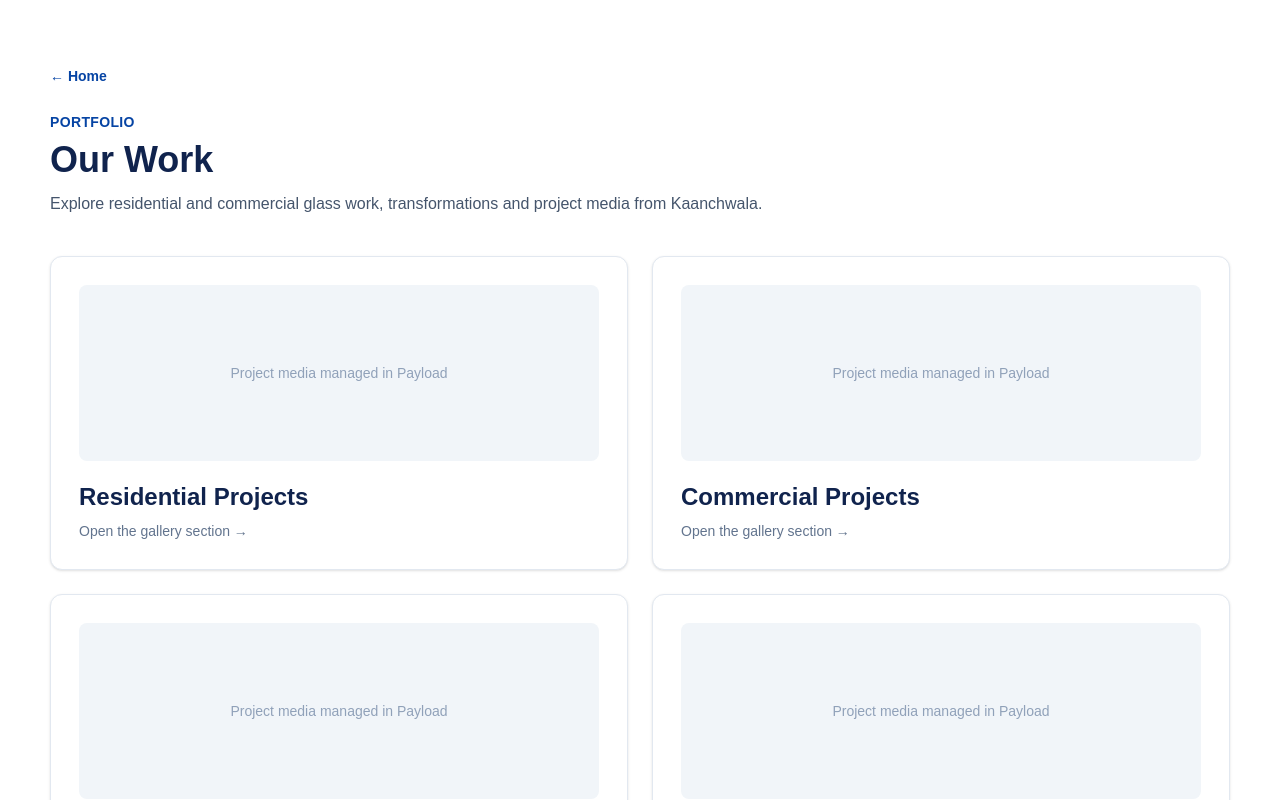
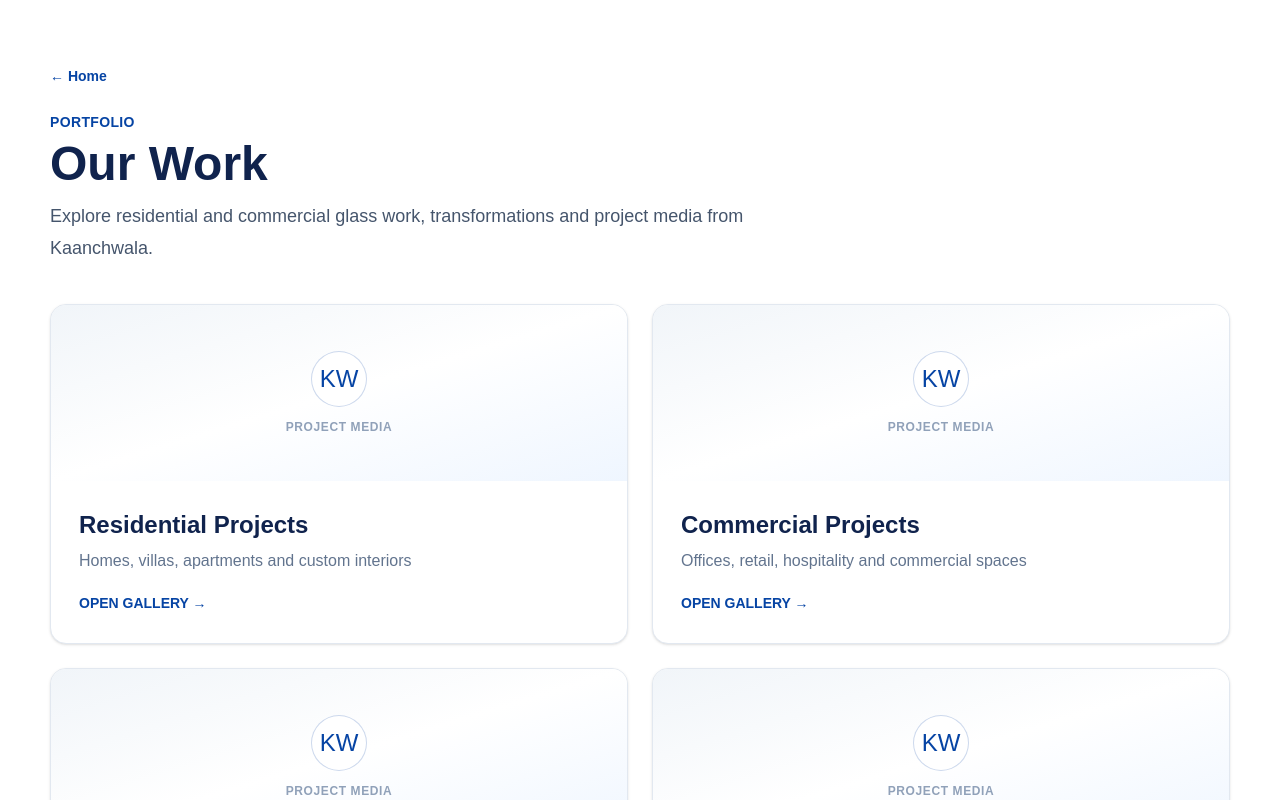
Before and after one commit to universalstoreus-cmyk/khaanchwala, a Next.js app: page /portfolio in a window 1280 px wide. Shown: the top 800 px of the page. Built offline with nearby package versions, Linux system fonts and the light colour scheme.

Commit message:
improve portfolio cards without inventing unavailable client media

```diff
--- a/src/app/(frontend)/portfolio/page.tsx
+++ b/src/app/(frontend)/portfolio/page.tsx
@@ -1,12 +1,37 @@
 import Link from 'next/link'
 
 const projects = [
-  ['Residential Projects', 'residential-projects'],
-  ['Commercial Projects', 'commercial-projects'],
-  ['Before & After', 'before-after'],
-  ['Video Gallery', 'video-gallery'],
+  ['Residential Projects', 'residential-projects', 'Homes, villas, apartments and custom interiors'],
+  ['Commercial Projects', 'commercial-projects', 'Offices, retail, hospitality and commercial spaces'],
+  ['Before & After', 'before-after', 'Space transformations from first measurement to final installation'],
+  ['Video Gallery', 'video-gallery', 'Project walkthroughs and installation videos'],
 ] as const
 
 export default function PortfolioPage() {
-  return <main className="container py-16"><Link href="/" className="text-sm font-bold text-[#0644a4]">← Home</Link><p className="mt-6 text-sm font-black uppercase tracking-wide text-[#0644a4]">Portfolio</p><h1 className="mt-2 text-4xl font-black text-[#10234d]">Our Work</h1><p className="mt-3 max-w-3xl text-slate-600">Explore residential and commercial glass work, transformations and project media from Kaanchwala.</p><div className="mt-10 grid gap-6 md:grid-cols-2">{projects.map(([title,slug])=><Link href={`/portfolio/${slug}`} key={slug} className="group rounded-xl border border-slate-200 bg-white p-7 shadow-sm transition hover:-translate-y-1 hover:shadow-md"><div className="grid h-44 place-items-center rounded-lg bg-slate-100 text-sm text-slate-400">Project media managed in Payload</div><h2 className="mt-5 text-2xl font-black text-[#10234d] group-hover:text-[#0644a4]">{title}</h2><p className="mt-2 text-sm text-slate-500">Open the gallery section →</p></Link>)}</div></main>
+  return (
+    <main className="container py-16">
+      <Link href="/" className="text-sm font-bold text-[#0644a4]">← Home</Link>
+      <p className="mt-6 text-sm font-black uppercase tracking-wide text-[#0644a4]">Portfolio</p>
+      <h1 className="mt-2 text-4xl font-black text-[#10234d] md:text-5xl">Our Work</h1>
+      <p className="mt-3 max-w-3xl text-lg leading-8 text-slate-600">Explore residential and commercial glass work, transformations and project media from Kaanchwala.</p>
+      <div className="mt-10 grid gap-6 md:grid-cols-2">
+        {projects.map(([title, slug, description]) => (
+          <Link href={`/portfolio/${slug}`} key={slug} className="group overflow-hidden rounded-2xl border border-slate-200 bg-white shadow-sm transition hover:-translate-y-1 hover:shadow-lg">
+            <div className="relative grid h-44 place-items-center overflow-hidden bg-gradient-to-br from-slate-100 via-white to-blue-50">
+              <div className="text-center">
+                <div className="mx-auto grid h-14 w-14 place-items-center rounded-full border border-[#0644a4]/20 bg-white text-2xl text-[#0644a4]">KW</div>
+                <p className="mt-3 text-xs font-bold uppercase tracking-wider text-slate-400">Project media</p>
+              </div>
+            </div>
+            <div className="p-7">
+              <h2 className="text-2xl font-black text-[#10234d] group-hover:text-[#0644a4]">{title}</h2>
+              <p className="mt-2 text-slate-500">{description}</p>
+              <span className="mt-5 inline-block text-sm font-black text-[#0644a4]">OPEN GALLERY →</span>
+            </div>
+          </Link>
+        ))}
+      </div>
+      <p className="mt-8 rounded-xl border border-dashed border-slate-300 bg-slate-50 p-4 text-sm text-slate-500">Project photographs and videos can be added from the Payload admin panel. No unavailable client media has been replaced with stock imagery.</p>
+    </main>
+  )
 }
```
